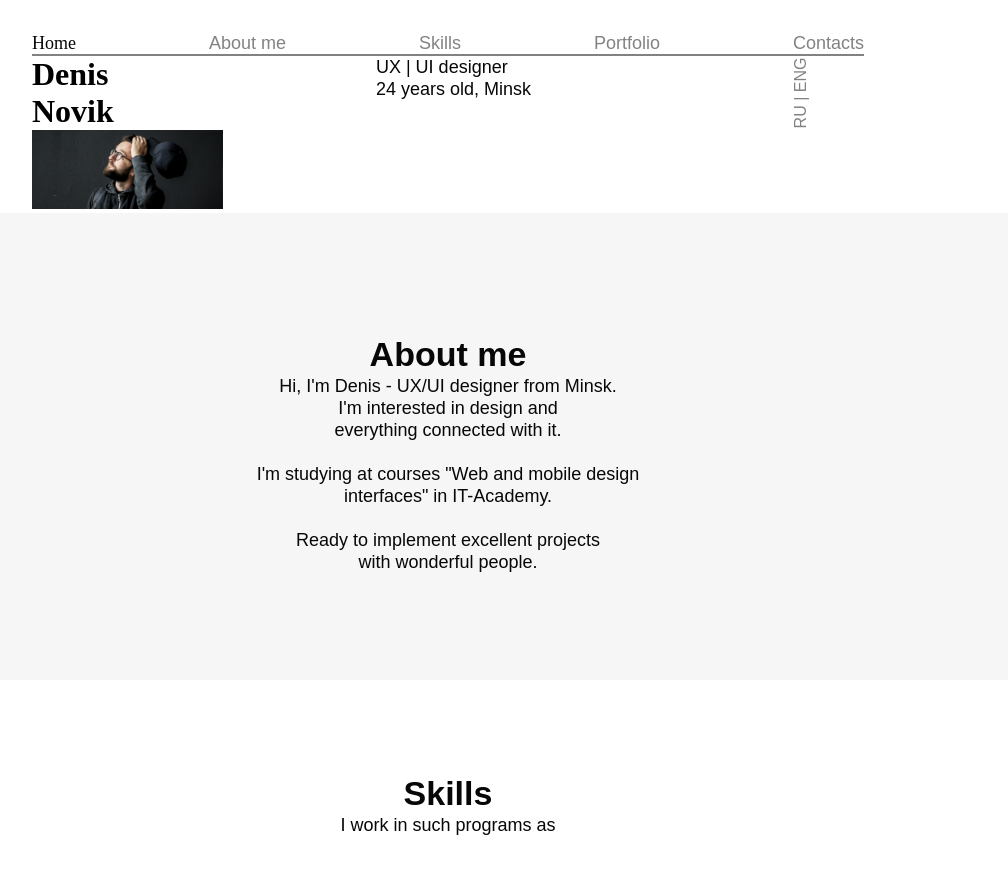
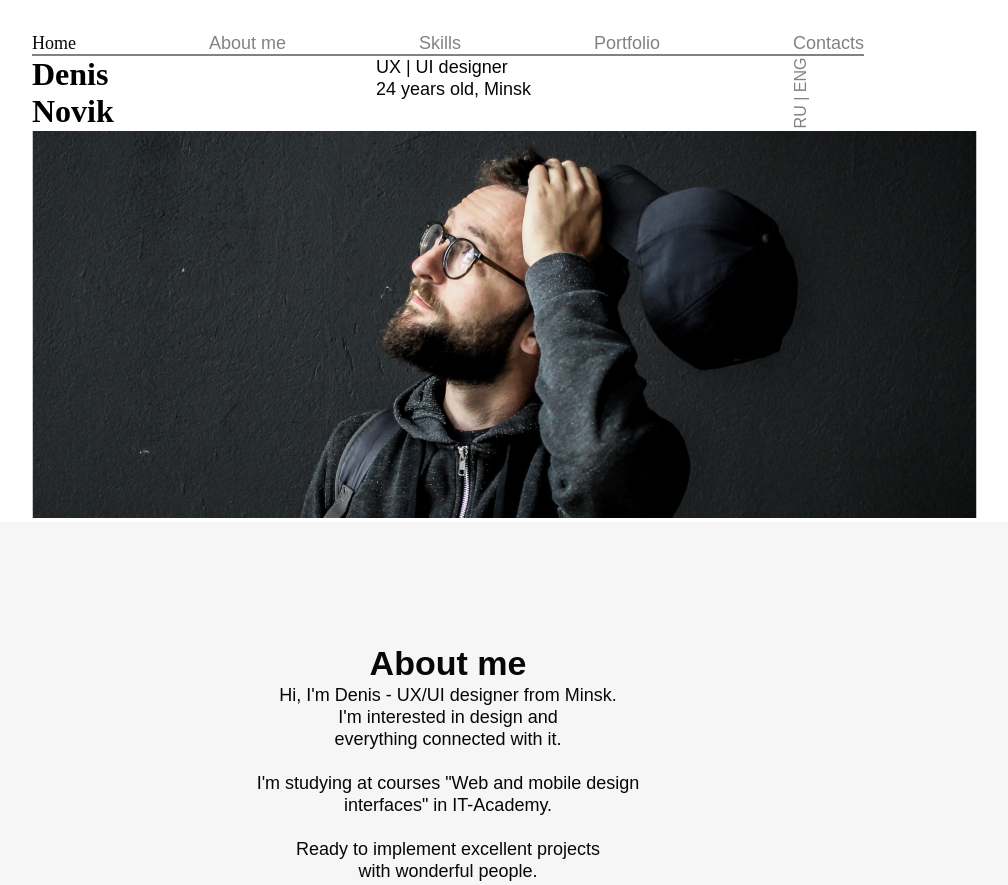
Before and after one commit to samiddin2007/portfolio, a plain HTML site: page index.html in a window 1280 px wide. Shown: the top 885 px of the page, without its empty margins (192-1200 px from the left). Drawn offline with Linux system fonts and the light colour scheme; a web font is replaced by a local one.

Commit message:
Update index.css

```diff
--- a/css/index.css
+++ b/css/index.css
@@ -64,10 +64,7 @@ transform: rotate(-90deg);
   transform: matrix(1, 0, 0, 1, 0, 0);
 }
 
-.head>img{
-  background-image: url(../img/BSPP2266\ \(1\).png);
-  width: 23%;
-}
+
 /* --------------------------------- */
 
 
```
